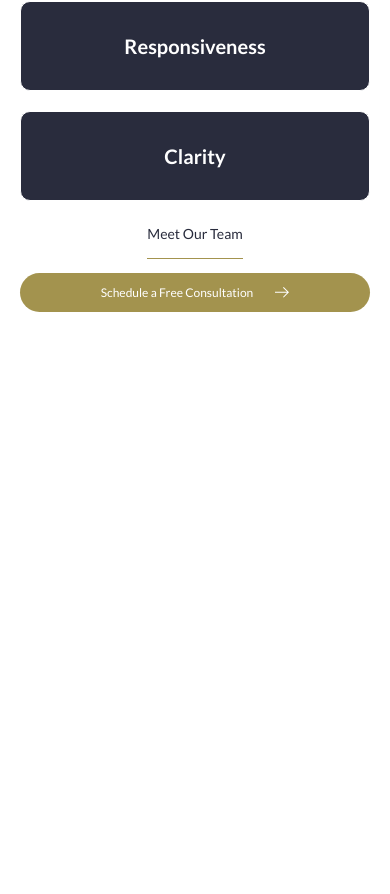
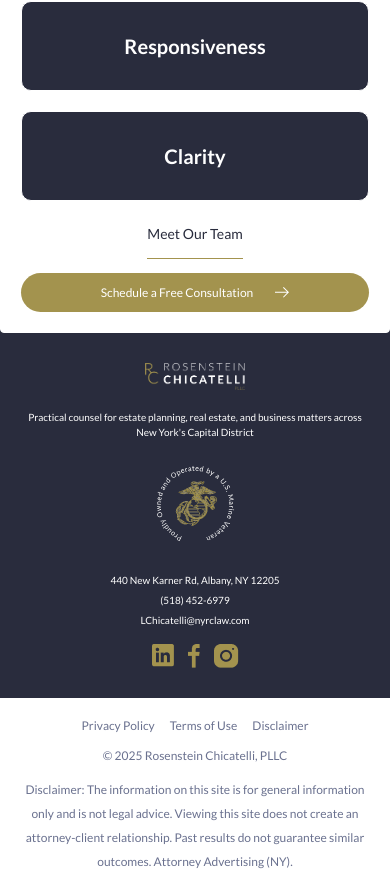
Before and after one commit to abdullahProfile/RC, a plain HTML site: page index.html in a window 390 px wide. Shown: the part 1895-2789 px from the top of the page. Before the commit the page ends 2227 px from the top, so only its background shows below. Drawn offline with Linux system fonts and the light colour scheme.

Commit message:
footer and about section style update

```diff
--- a/index.html
+++ b/index.html
@@ -105,6 +105,53 @@
       </div>
     </div>
   </section>
+
+  <footer class="footer">
+    <div class="footer__container">
+
+      <div class="footer__brand">
+        <a href="#" class="footer__brand-logo">
+          <img src="./assets/logo-2.png" alt="company logo" class="footer__brand-logo-img">
+        </a>
+
+        <p class="footer__brand-description">Practical counsel for estate planning, real estate, and business matters across New York's Capital District</p>
+      </div>
+
+      <a href="#" class="footer__badge">
+        <img src="./assets/logo-3.png" alt="operated by us Marine Veteran logo">
+      </a>
+
+      <div class="footer__contact">
+        <ul class="footer__contact-list">
+          <li class="footer__contact-item">440 New Karner Rd, Albany, NY 12205</li>
+          <li class="footer__contact-item"><a href="tel:(518) 452-6979">(518) 452-6979</a></li>
+          <li class="footer__contact-item"><a href="mailto:LChicatelli@nyrclaw.com">LChicatelli@nyrclaw.com</a></li>
+        </ul>
+
+        <div class="footer__social">
+          <a href="#" class="footer__social-link"><img src="./assets/icons/linkdln.png" alt="linkedin icon"></a>
+          <a href="#" class="footer__social-link"><img src="./assets/icons/facebook.png" alt="facebook icon"></a>
+          <a href="#" class="footer__social-link"><img src="./assets/icons/instagram.png" alt="instagram icon"></a>
+        </div>
+      </div>
+
+    </div>
+
+    <div class="footer__bottom">
+      <div class="footer__bottom-header">
+        <div class="footer__bottom-link">
+          <a href="#">Privacy Policy</a>
+          <a href="#">Terms of Use</a>
+          <a href="#">Disclaimer</a>
+        </div>
+        <p class="footer__bottom-copyright">© 2025 Rosenstein Chicatelli, PLLC </p>
+      </div>
+
+      <div class="footer__bottom-disclaimer">
+        <p class="footer__bottom-disclaimer-text">Disclaimer: The information on this site is for general information only and is not legal advice. Viewing this site does not create an attorney-client relationship. Past results do not guarantee similar outcomes. Attorney Advertising (NY).</p>
+      </div>
+    </div>
+  </footer>
   <script src="./main.js"></script>
 </body>
 </html>
--- a/scss/layout/_about.scss
+++ b/scss/layout/_about.scss
@@ -1,18 +1,4 @@
 .about {
-  position: relative;
-
-  &::before {
-    content: "";
-    position: absolute;
-    top: 150px;
-    left: 0;
-    width: 100%;
-    height: 300px;
-    pointer-events: none;
-    z-index: -1;
-    background: radial-gradient(50% 50% at 50% 50%, #A3934E 0%, #FFFFFF 100%);
-
-  }
 
   &__container {
     width: 100%;
@@ -20,6 +6,17 @@
     padding-inline: 20px;
     margin-inline: auto;
     padding-block: 135px 68px;
+    margin-bottom: -251px;
+    position: relative;
+    z-index: 2;
+    background: #fff;
+    border: 1px solid #FFF;
+    border-bottom-left-radius: 4px;
+    border-bottom-right-radius: 4px;
+
+    @media (max-width: 768px) {
+      margin-bottom: -100px;
+    }
   }
 
   &__image-wrapper {
--- /dev/null
+++ b/scss/layout/_footer.scss
@@ -0,0 +1,165 @@
+.footer {
+  background-color: var(--color-primary);
+  padding-top: 104px;
+
+  &__container {
+    display: flex;
+    justify-content: space-between;
+    align-items: center;
+    max-width: 1238px;
+    padding-inline: 20px;
+    margin-inline: auto;
+    margin-top: 251px;
+  }
+
+  &__brand {
+    width: 100%;
+    max-width: 334px;
+
+    &-logo {
+      display: block;
+      max-width: 239px;
+    }
+
+    &-logo-img {
+      width: 100%;
+      height: auto;
+      display: block;
+    }
+
+    &-description {
+      line-height: 2;
+      margin-top: 46px;
+      color: #fff;
+    }
+  }
+
+  &__contact {
+    display: flex;
+    flex-direction: column;
+    align-items: flex-end;
+    gap: 14px;
+
+    &-list {
+      list-style: none;
+      text-align: end;
+    }
+
+    &-item {
+      color: #fff;
+      line-height: 2;
+
+      a {
+        text-decoration: none;
+        color: #fff;
+      }
+    }
+  }
+
+  &__social {
+    display: flex;
+    gap: 29px;
+    align-items: center;
+  }
+
+  &__bottom {
+    display: flex;
+    flex-direction: column;
+    align-items: center;
+    justify-content: center;
+    margin-top: 60px;
+    background: #fff;
+    padding-block: 74px 25px;
+    color: #6A718F;
+
+    &-link {
+      display: flex;
+      gap: 30px;
+
+      a {
+        font-size: 16px;
+        font-weight: 400;
+        text-decoration: none;
+        color: #6A718F;
+      }
+
+    }
+
+    &-copyright {
+      margin-block: 31px;
+      text-align: center;
+    }
+
+    &-disclaimer {
+      max-width: 932px;
+      text-align: center;
+      line-height: 2;
+    }
+  }
+
+  @media (max-width: 768px) {
+    padding-top: 30px;
+
+    &__container {
+      flex-direction: column;
+      justify-content: center;
+      text-align: center;
+      margin-top: 100px;
+      gap: 10px;
+    }
+
+    &__brand {
+
+      &-logo {
+        max-width: 100px;
+        margin-inline: auto;
+      }
+
+      &-description {
+        font-size: 10px;
+        margin-top: 20px;
+        line-height: 1.5;
+      }
+    }
+
+    &__contact {
+      align-items: center;
+
+      &-list {
+        text-align: center;
+      }
+
+      &-item {
+        font-size: 10px;
+      }
+    }
+
+    &__social {
+      gap: 14px;
+    }
+
+    &__badge {
+      width: 100%;
+      max-width: 110px;
+    }
+
+    &__bottom {
+      padding-block: 20px;
+      margin-top: 30px;
+      font-size: 12px;
+      padding-inline: 20px;
+
+      &-link {
+        gap: 15px;
+
+        a {
+          font-size: 12px;
+        }
+      }
+
+      &-copyright {
+        margin-block: 15px;
+      }
+    }
+  }
+}
--- a/scss/main.scss
+++ b/scss/main.scss
@@ -7,3 +7,4 @@
 @use "layout/hero" as *;
 @use "layout/services" as *;
 @use "layout/about" as *;
+@use "layout/footer" as *;
```
Also changed, not shown: assets/icons/facebook.png (added), assets/icons/instagram.png (added), assets/icons/linkdln.png (added), assets/logo-2.png (added), assets/logo-3.png (added), css/main.css, 1 other file.
